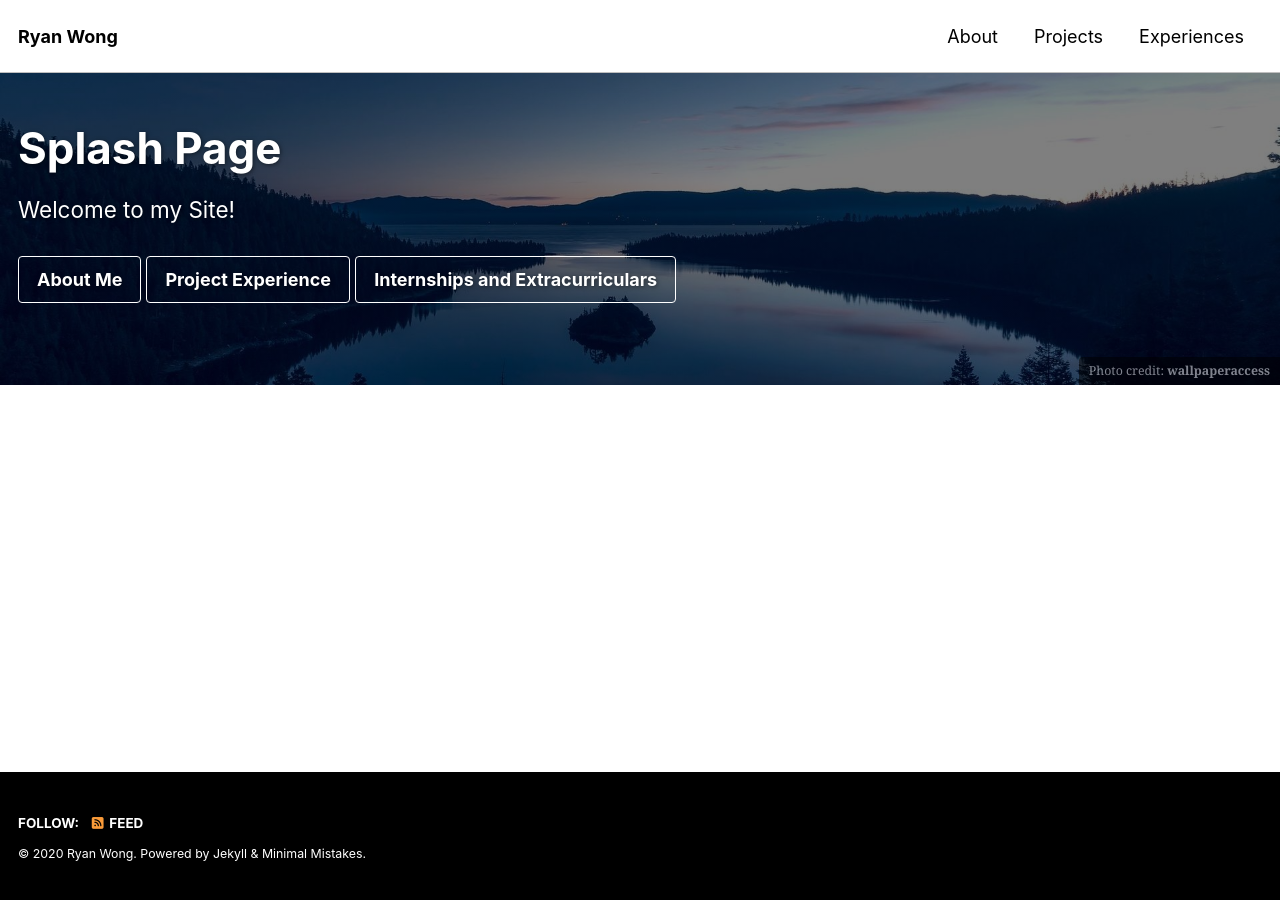
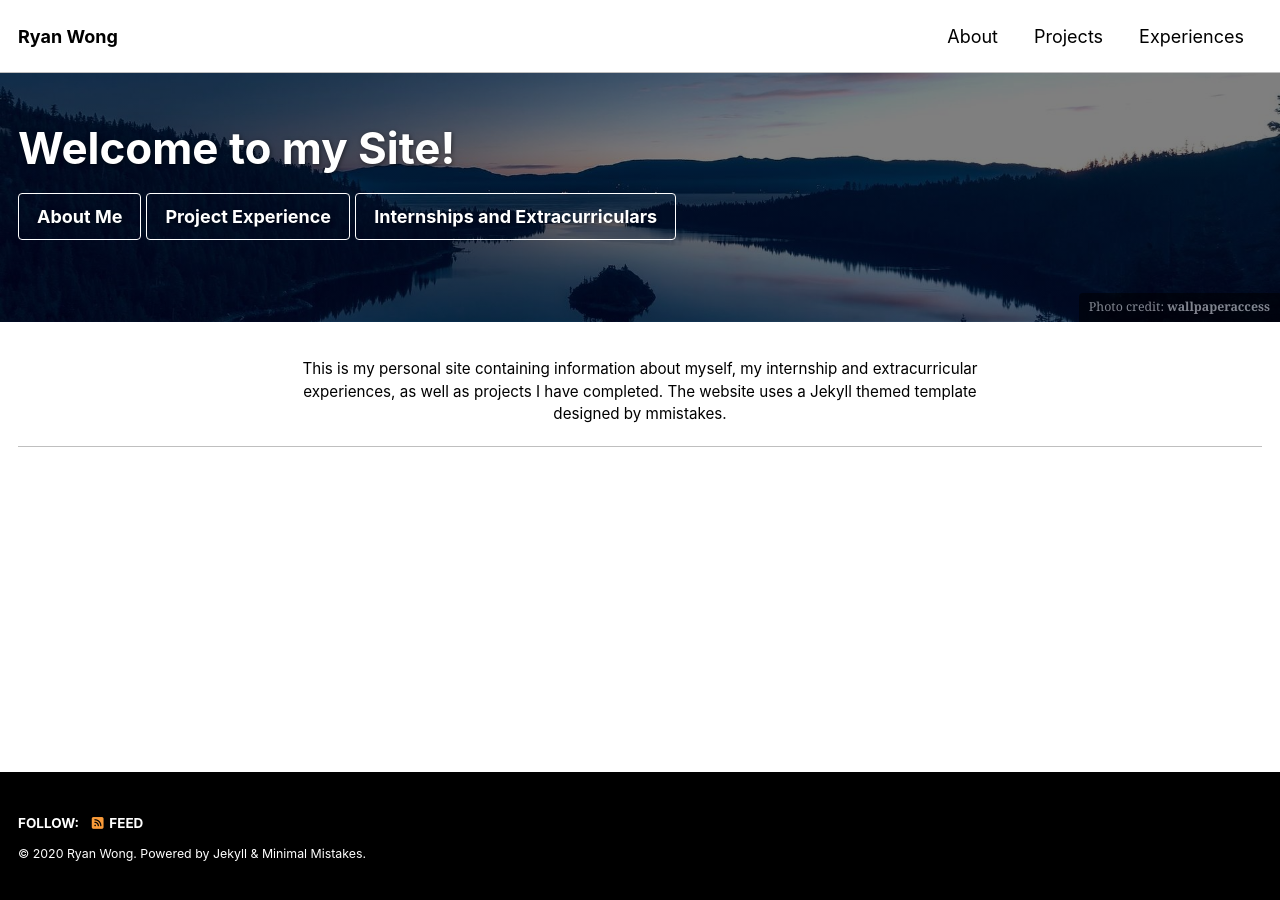
Before and after one commit to ryanwonghc/ryanwonghc.github.io, a Jekyll site: the page built from _pages/landing.md, in a window 1280 px wide. Built offline with Jekyll 4.4.1, drawn with Linux system fonts in a browser that asks for light colours; cached includes are drawn as plain includes; nearby versions of some CDN libraries.

Commit message:
landing page design

```diff
--- a/_pages/landing.md
+++ b/_pages/landing.md
@@ -1,5 +1,5 @@
 ---
-title: "Splash Page"
+title: "Welcome to my Site!"
 layout: splash
 permalink: /
 date: 2016-03-23T11:48:41-04:00
@@ -15,7 +15,8 @@ header:
     - label: "Internships and Extracurriculars"
       url: "https://ryanwonghc.github.io/experiences/"
   caption: "Photo credit: [**wallpaperaccess**](https://wallpaperaccess.com/lake-tahoe)"
-excerpt: "Welcome to my Site!"
+#excerpt: "Welcome to my Site!"
 intro:
   - excerpt: This is my personal site containing information about myself, my internship and extracurricular experiences, as well as projects I have completed. The website uses a Jekyll themed template designed by mmistakes.
 ---
+{% include feature_row id="intro" type="center" %}
```
